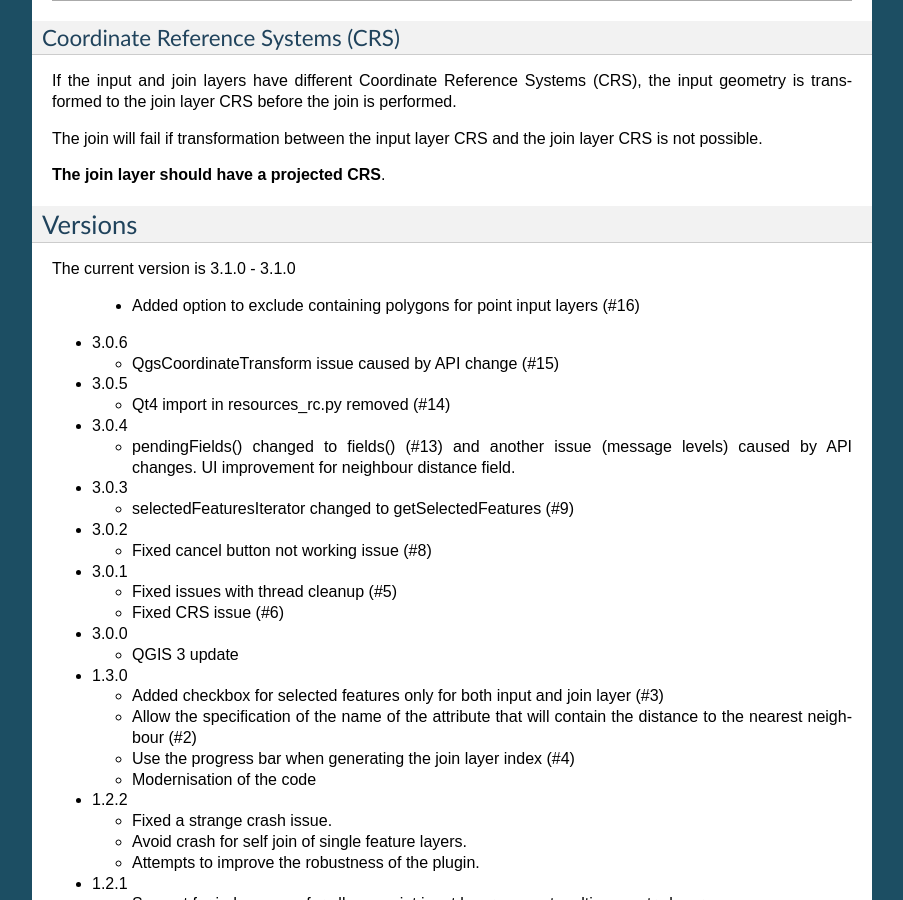
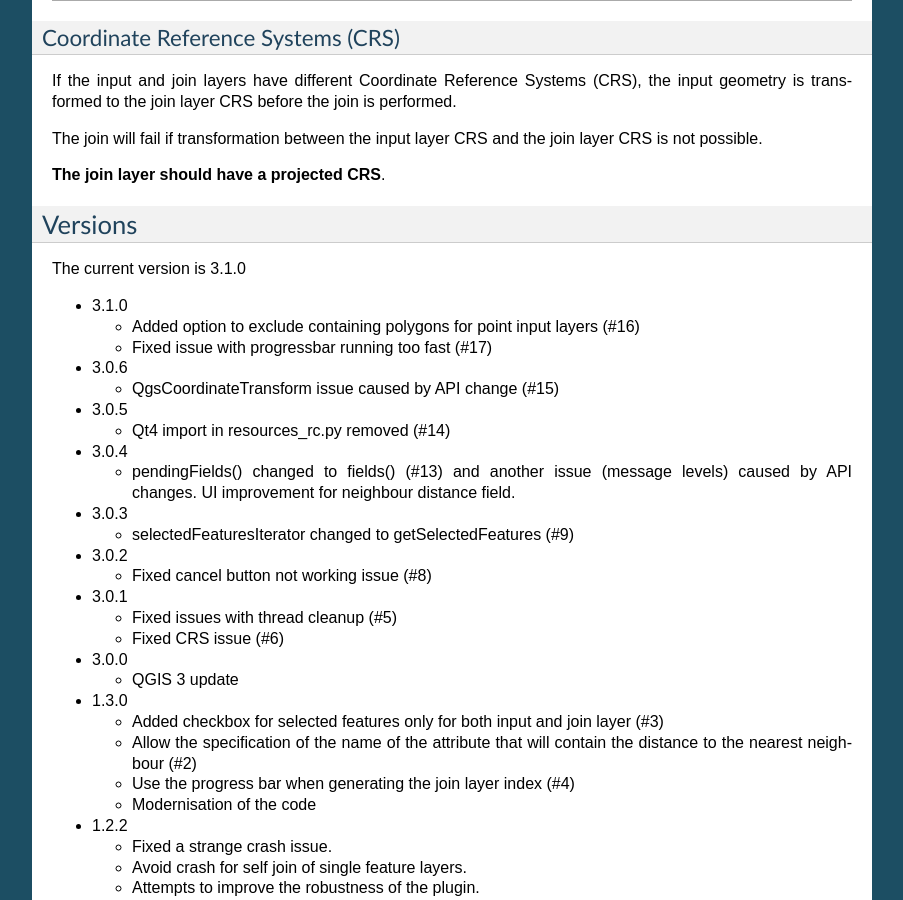
Before and after one commit to havatv/qgisnnjoinplugin, a Sphinx documentation site: the page built from help/source/index.rst, in a window 1280 px wide and 900 px high, scrolled down 2597 px. Shown: the whole window, without its empty margins (198-1101 px from the left). Built offline with Sphinx 7.4.7, drawn with Linux system fonts in a browser that asks for light colours; formulas are drawn with MathJax 3.

Commit message:
Updated metadata.txt and the help file

```diff
--- a/help/source/index.rst
+++ b/help/source/index.rst
@@ -223,10 +223,12 @@
 Versions
 ===============
 The current version is 3.1.0
+
 - 3.1.0
 
   - Added option to exclude containing polygons for point input
     layers (#16)
+  - Fixed issue with progressbar running too fast (#17)
 
 - 3.0.6
 
--- a/metadata.txt
+++ b/metadata.txt
@@ -9,6 +9,7 @@
 about=The NNPlugin joins two vector layers (the input and the join layer) based on nearest neighbour relationships.  All geometry type combinations are supported.  A feature from the input layer is joined to the nearest feature in the join layer.  The result of the join is a new vector layer with the same geometry type and coordinate reference system as the input layer.  Joining layers with different Coordinate Reference Systems (CRS) is supported, as long as the join layer coordinate system is a projected CRS.  The join and distance calculations is performed using the join layer CRS.  Self joins are supported. For self joins, each feature in the layer is joined to its nearest neighbour within the layer.  A spatial index (QgsSpatialIndex) on the join layer is used to speed up the join for layers with non-multi-geometry types.
 
 changelog=3.1 (2018-05)
+    - fixed issue with progressbar running too fast (#17)
     - option to exclude containing polygons for point input layers (#16)
     3.0.6 (2018-04)
     - QgsCoordinateTransform issue caused by API change (#15)
```
